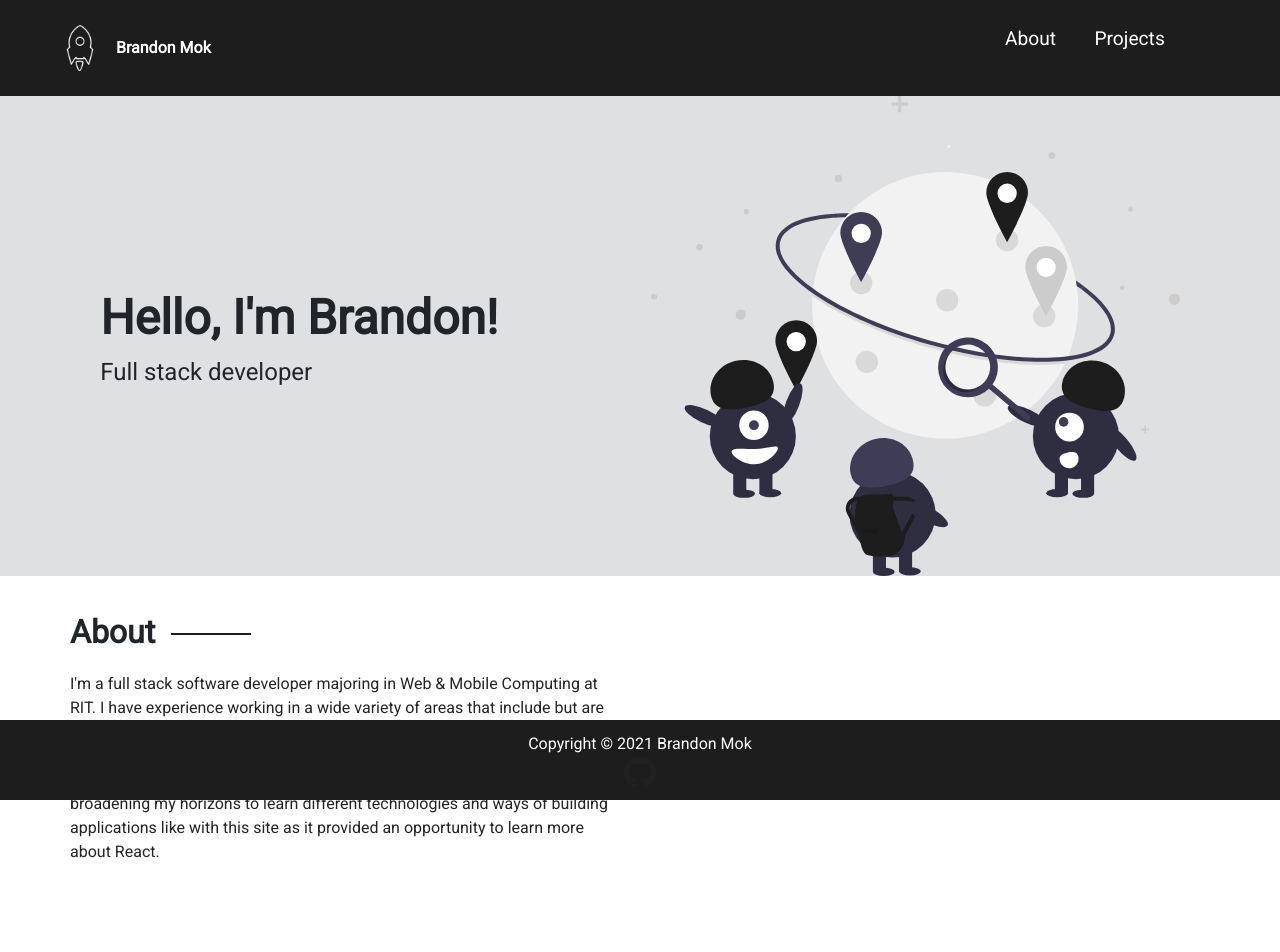
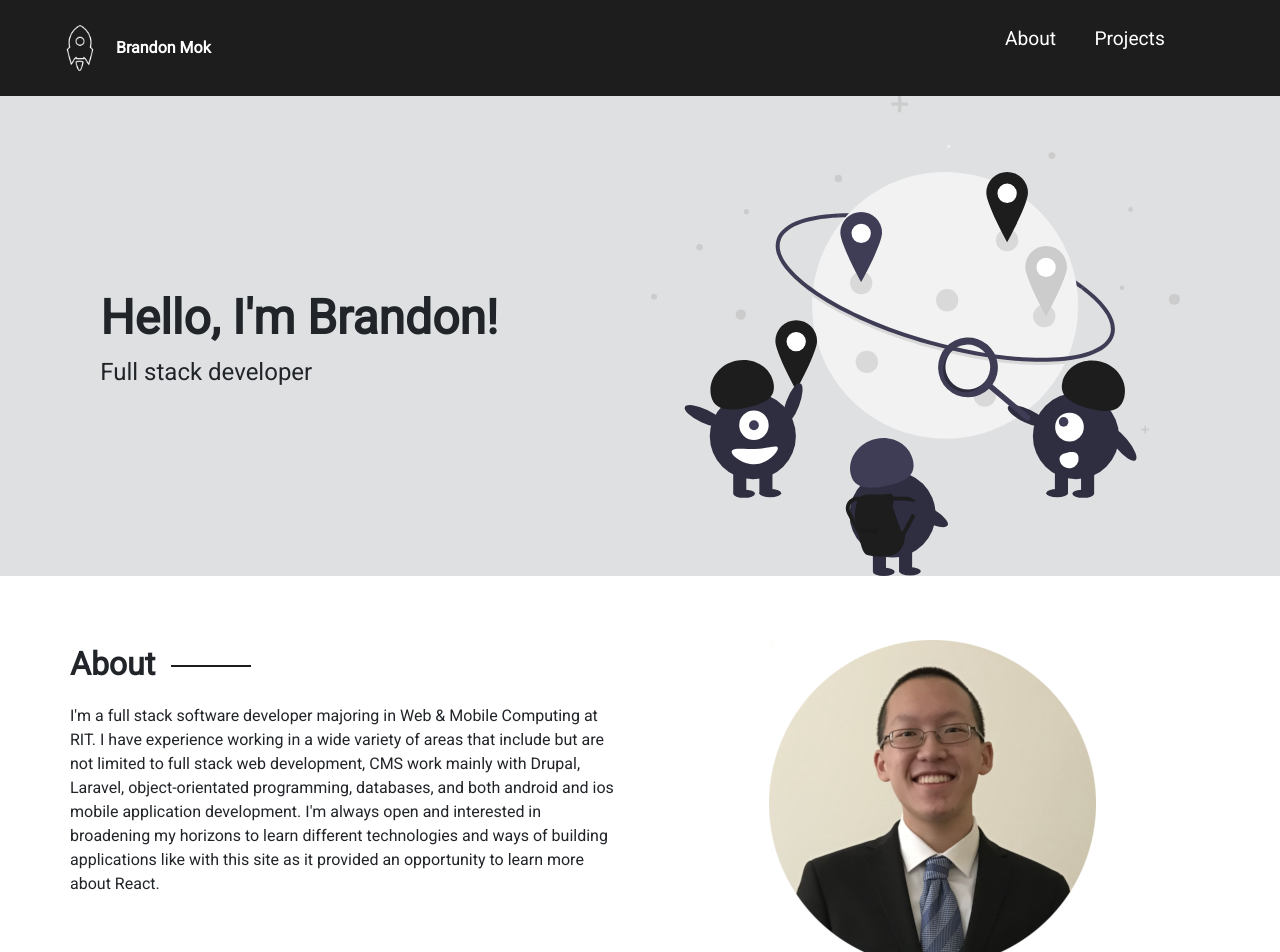
Before and after one commit to BrandonMok/react-personal-website, a React (Create React App) app: page / in a window 1280 px wide. Shown: the top 952 px of the page. Before the commit the page ends 896 px from the top, so only its background shows below. Built offline with nearby package versions, Linux system fonts and the light colour scheme.

Commit message:
Added profile pic to about section

```diff
--- a/src/App.scss
+++ b/src/App.scss
@@ -132,8 +132,11 @@ $primary: #1d1d1d; // 1c1d25
   }
 }
 
+
+/** About **/
 .about {
-  padding: 2em 0;
+  padding: 4em 0;
+  overflow: hidden;
 
   &__text {
     margin-top: 1em;
@@ -158,12 +161,16 @@ $primary: #1d1d1d; // 1c1d25
       background-color: $primary;
     }
   }
+
+  &__img__div {
+    display: none;
+  }
 }
 
 
 /** Footer **/
 .footer {
-  position: absolute;
+  position: relative;
   left: 0;
   bottom: 0;
   width: 100%;
@@ -214,4 +221,12 @@ $primary: #1d1d1d; // 1c1d25
       }
     }
   }
+
+  .about {
+    &__img__div {
+      display: flex;
+      justify-content: center;
+      align-items: center;
+    }
+  }
 }
--- a/src/components/about.js
+++ b/src/components/about.js
@@ -1,4 +1,5 @@
 import React from 'react';
+import Profile from '../icons/profile.png';
 
 class About extends React.Component {
     render() {
@@ -19,7 +20,9 @@ class About extends React.Component {
                             it provided an opportunity to learn more about React.
                         </div>
                     </div>
-                    <div className="col-12 col-md-6"></div>
+                    <div className="col-12 col-md-6 about__img__div">
+                        <img src={Profile} alt="Man in suit smiling" />
+                    </div>
                 </div>
             </div>
         );
```
Also changed, not shown: src/icons/profile.png (added).
